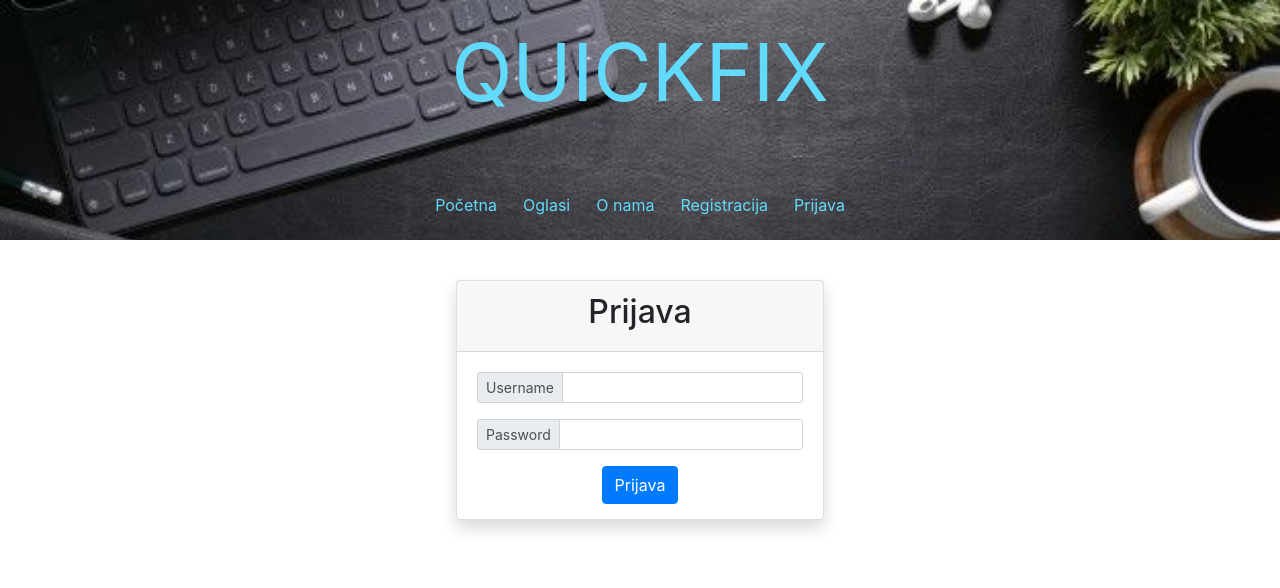
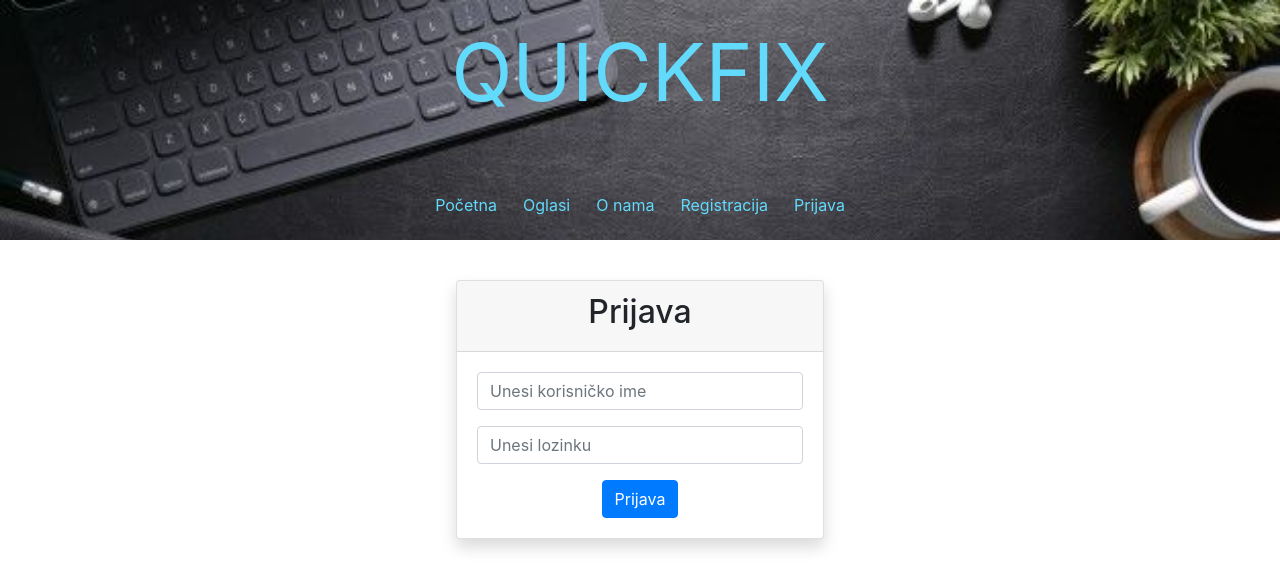
Before and after one commit to gjaic2016/react_project_demo, a React (Create React App) app: page /login in a window 1280 px wide. Shown: the top 588 px of the page. Built offline with nearby package versions, Linux system fonts and the light colour scheme.

Commit message:
registration insert into db, minor fixes

```diff
--- a/src/App.css
+++ b/src/App.css
@@ -93,3 +93,8 @@
   white-space: nowrap;
   overflow: hidden;
 }
+
+.card-size {
+  height: fit-content;
+  display: inline-block;
+}
--- a/src/components/page/Home/Home.js
+++ b/src/components/page/Home/Home.js
@@ -9,7 +9,7 @@ const Home = () => {
         <div className="divSpacing"></div>
         <Row>
           <Col className="col-md-6">
-            <img src={Fix} alt="" width="50%" ></img>
+            <img src={Fix} alt="" width="200px" height="200px" ></img>
           </Col>
           <Col className="col-md-6">
             <div >
--- a/src/components/page/Login/Login.js
+++ b/src/components/page/Login/Login.js
@@ -1,38 +1,39 @@
 import React from "react";
-import { Button, Card, FormControl, InputGroup } from "react-bootstrap";
+import { useState } from "react";
+import { Button, Card, Form, FormControl, InputGroup } from "react-bootstrap";
 
 const Login = () => {
+
+  const [username, setUsername] = useState("");
+  const [password, setPassword] = useState("");
+
   return (
     <>
       <div className="container">
-        <Card className="card-styling-log shadow">
+        <Card className="card-styling-log card-size shadow">
           <Card.Header>
             <h2>Prijava</h2>
           </Card.Header>
           <Card.Body>
             <Card.Text>
-              <InputGroup size="sm" className="mb-3">
-                <InputGroup.Prepend>
-                  <InputGroup.Text id="inputGroup-sizing-sm">
-                    Username
-                  </InputGroup.Text>
-                </InputGroup.Prepend>
-                <FormControl
-                  aria-label="Small"
-                  aria-describedby="inputGroup-sizing-sm"
-                />
-              </InputGroup>
-              <InputGroup size="sm" className="mb-3">
-                <InputGroup.Prepend>
-                  <InputGroup.Text id="inputGroup-sizing-sm">
-                    Password
-                  </InputGroup.Text>
-                </InputGroup.Prepend>
-                <FormControl
-                  aria-label="Small"
-                  aria-describedby="inputGroup-sizing-sm"
-                />
-              </InputGroup>
+              <Form>
+                <Form.Group controlId="username">
+                  <Form.Control
+                    type="text"
+                    placeholder="Unesi korisničko ime"
+                    onChange={(e) => setUsername(e.target.value)}
+                  />
+                </Form.Group>
+              </Form>
+              <Form>
+                <Form.Group controlId="password">
+                  <Form.Control
+                    type="text"
+                    placeholder="Unesi lozinku"
+                    onChange={(e) => setPassword(e.target.value)}
+                  />
+                </Form.Group>
+              </Form>
             </Card.Text>
             <Button variant="primary">Prijava</Button>
           </Card.Body>
--- a/src/components/page/Registration/Registration.js
+++ b/src/components/page/Registration/Registration.js
@@ -1,43 +1,108 @@
-import React from "react";
+import React, { useState } from "react";
 import { Button, Card, Form } from "react-bootstrap";
+import Axios from "axios";
 
 const Registration = () => {
+  const [firstname, setFirstname] = useState("");
+  const [lastname, setLastname] = useState("");
+  const [email, setEmail] = useState("");
+  const [username, setUsername] = useState("");
+  const [password, setPassword] = useState("");
+  const [country, setCountry] = useState("");
+
+  const register = () => {
+    Axios.post("http://localhost:3001/register", {
+      firstname: firstname,
+      lastname: lastname,
+      email: email,
+      username: username,
+      password: password,
+      country: country,
+    }).then((response) => {
+      console.log(response);
+    });
+  };
+
   return (
     <>
       <div className="container">
-        <Card className="card-styling-reg shadow">
+        <Card className="card-styling-reg card-size shadow">
           <Card.Header>
             <h2>Registracija</h2>
           </Card.Header>
           <Card.Body>
             <Card.Text>
               <Form>
-                <Form.Group controlId="formBasicEmail">
-                  <Form.Control type="lastname" placeholder="Unesi ime" />
+                <Form.Group controlId="firstname">
+                  <Form.Control
+                    type="text"
+                    placeholder="Unesi ime"
+                    onChange={(e) => setFirstname(e.target.value)}
+                  />
                 </Form.Group>
               </Form>
               <Form>
-                <Form.Group controlId="formBasicEmail">
-                  <Form.Control type="lastname" placeholder="Unesi prezime" />
+                <Form.Group controlId="lastname">
+                  <Form.Control
+                    type="text"
+                    placeholder="Unesi prezime"
+                    onChange={(e) => setLastname(e.target.value)}
+                  />
                 </Form.Group>
               </Form>
               <Form>
-                <Form.Group controlId="formBasicEmail">
-                  <Form.Control type="email" placeholder="Unesi E-mail" />
+                <Form.Group controlId="email">
+                  <Form.Control
+                    type="text"
+                    placeholder="Unesi E-mail"
+                    onChange={(e) => setEmail(e.target.value)}
+                  />
                 </Form.Group>
               </Form>
               <Form>
-                <Form.Group controlId="formBasicEmail">
-                  <Form.Control type="lastname" placeholder="Unesi korisničko ime" />
+                <Form.Group controlId="username">
+                  <Form.Control
+                    type="text"
+                    placeholder="Unesi korisničko ime"
+                    onChange={(e) => setUsername(e.target.value)}
+                  />
                 </Form.Group>
               </Form>
               <Form>
-                <Form.Group controlId="formBasicEmail">
-                  <Form.Control type="lastname" placeholder="Unesi lozinku" />
+                <Form.Group controlId="password">
+                  <Form.Control
+                    type="text"
+                    placeholder="Unesi lozinku"
+                    onChange={(e) => setPassword(e.target.value)}
+                  />
                 </Form.Group>
               </Form>
+              <Form>
+                <Form.Group controlId="country">
+                  <Form.Control
+                    type="text"
+                    placeholder="Unesi kraticu zemlje (HR, CZ...)"
+                    onChange={(e) => setCountry(e.target.value)}
+                    maxLength="2"
+                  />
+                </Form.Group>
+              </Form>
+              {/* <Dropdown>
+                <Dropdown.Toggle variant="success" id="dropdown-basic">
+                  Odaberi zemlju
+                </Dropdown.Toggle>
+                <Dropdown.Menu>
+                  <Dropdown.Item href="#/action-1">Action</Dropdown.Item>
+                  <Dropdown.Item href="#/action-2">
+                    Another action
+                  </Dropdown.Item>
+                  <Dropdown.Item href="#/action-3">
+                    Something else
+                  </Dropdown.Item>
+                </Dropdown.Menu>
+              </Dropdown> */}
             </Card.Text>
-            <Button variant="primary">Registriraj</Button>
+            <Button variant="primary" onClick={register}>Registriraj</Button>
           </Card.Body>
         </Card>
       </div>
```
Also changed, not shown: 1 other file (tests, documents, lock files or other folders).
